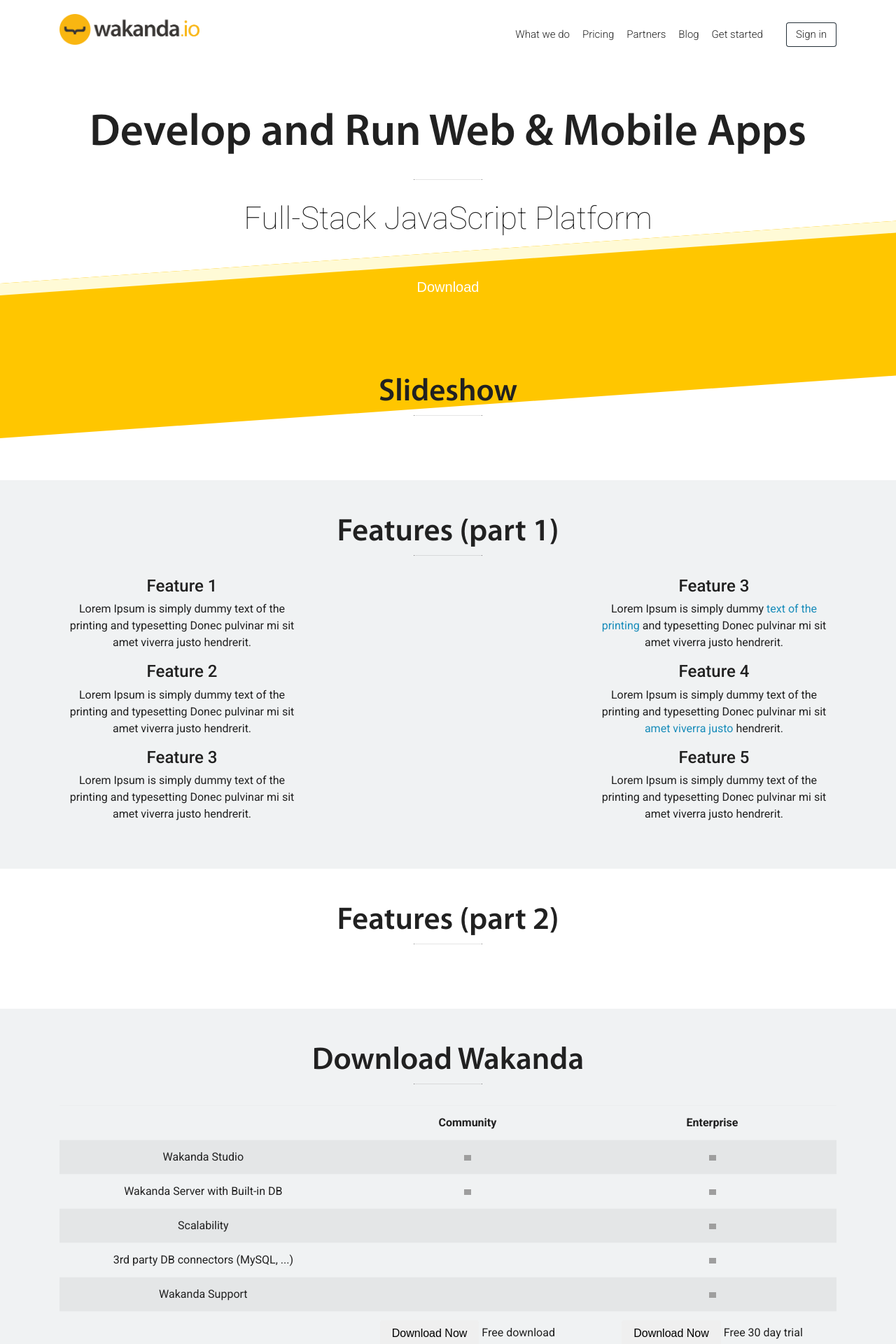
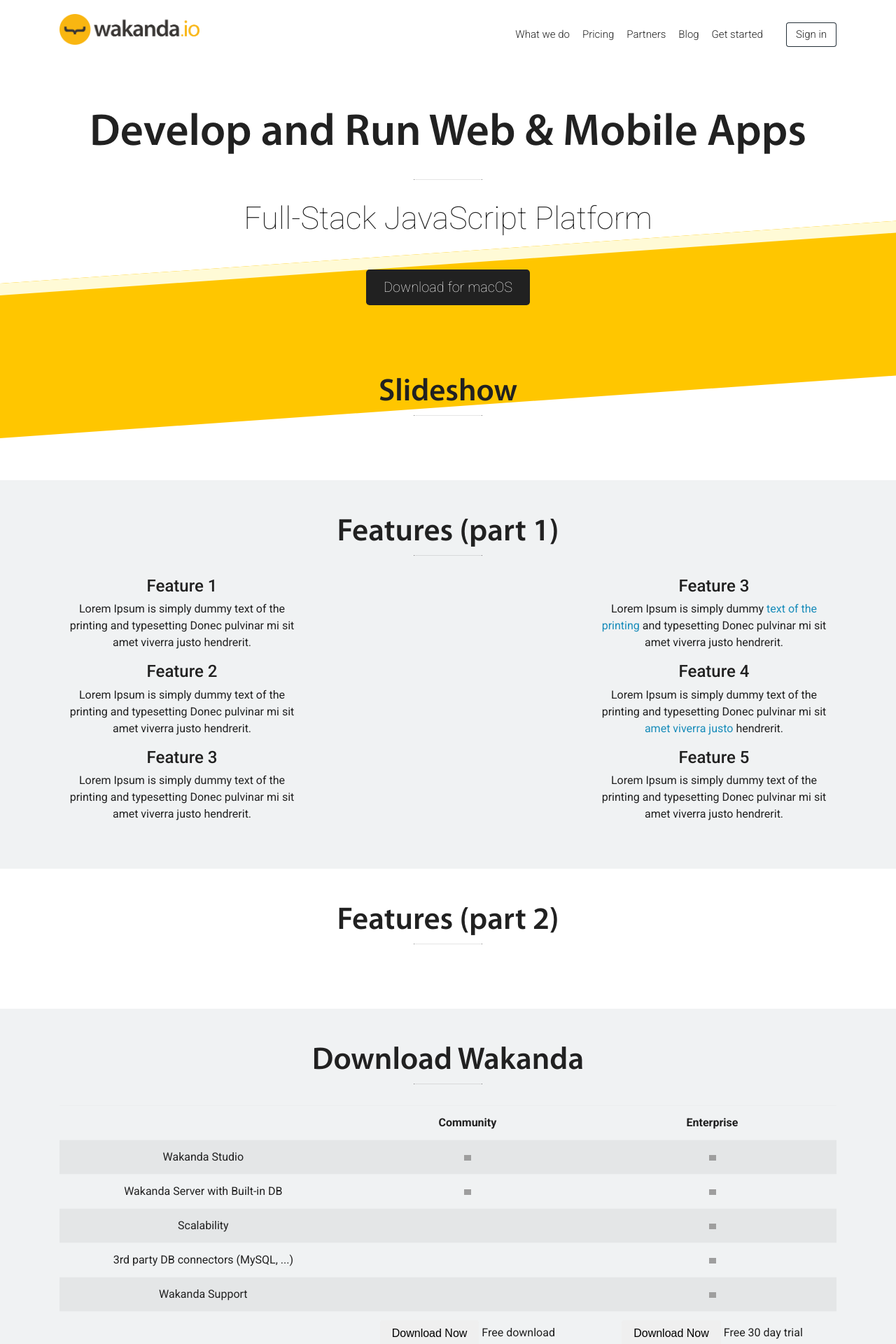
Before and after one commit to Slashtype/wakanda.io, a Jekyll site: the page built from index.html, in a window 1280 px wide. Shown: the top 1920 px of the page at 70% size. Built offline with Jekyll 4.4.1, drawn with Linux system fonts in a browser that asks for light colours; nearby versions of some CDN libraries; grey boxes are pictures that could not be loaded.

Commit message:
Update top download button with dark style and new text

```diff
--- a/css/main.scss
+++ b/css/main.scss
@@ -112,6 +112,12 @@
 		background-color: $btn-default-hover-bg;
 		border-color:  $btn-default-hover-bg;
 	}
+}
+.btn-inverted{
+	background-color: $btn-secondary-dark-bd;
+	color: white;
+	font-family: 'Roboto', sans-serif;
+	font-weight: 100;
 }
 
 /**
--- a/index.html
+++ b/index.html
@@ -22,7 +22,7 @@
             <h2>
               Full-Stack JavaScript Platform
             </h2>
-            <button class="btn btn-lg btn-primary hidden-xs-down">Download</button>
+            <button class="btn btn-lg btn-inverted hidden-xs-down">Download for macOS</button>
           </div>
         </div>
       </div>
```
